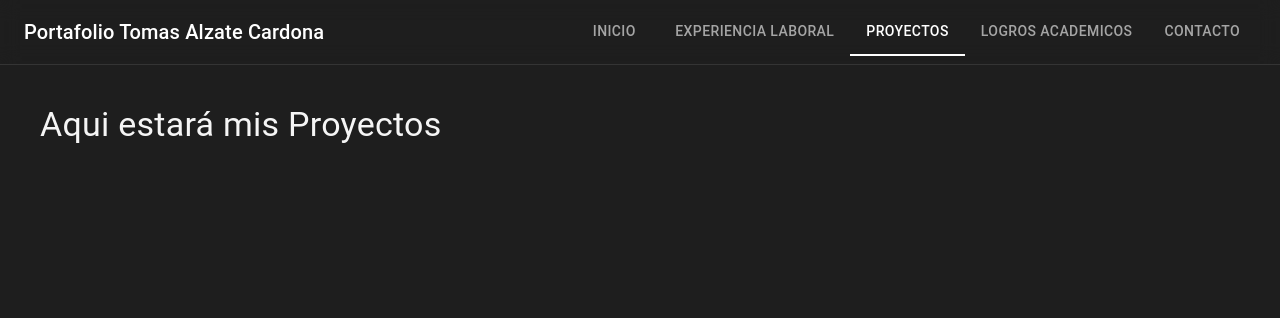
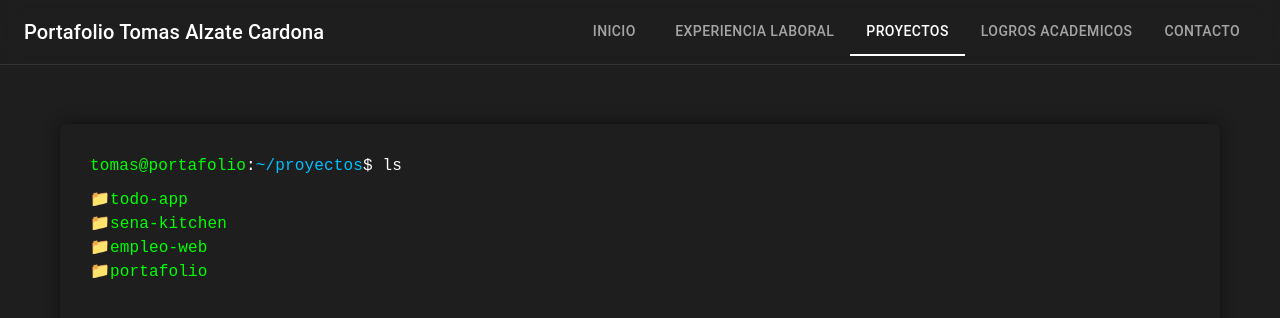
Before and after one commit to l-Tomo/mi-portafolio, a React (Create React App) app: page / in a window 1280 px wide. Both pictures are taken after a click on the tab "PROYECTOS". Shown: the top 318 px of the page. Built offline with nearby package versions, Linux system fonts and the light colour scheme.

Commit message:
Pruebas de proyectos

```diff
--- a/src/App.js
+++ b/src/App.js
@@ -3,6 +3,7 @@ import { AppBar, Tabs, Tab, Toolbar, Box, Typography } from '@mui/material';
 import './App.css';
 import  MainUI  from './components/Main/MainUI';
 import ExperienceUI from './components/Experience/ExperienceUI';
+import ProjectsUI from './components/Projects/ProjectsUI'; // Import ProjectsUI
 
 function App() {
   const [value, setValue] = useState(0);
@@ -36,8 +37,8 @@ function App() {
 
       <Box className="content">
         {value === 0 &&  <MainUI />}
-        {value === 1 && <Typography variant="h4"><ExperienceUI /></Typography>}
-        {value === 2 && <Typography variant="h4">Aqui estará mis Proyectos </Typography>}
+        {value === 1 && <ExperienceUI />}
+        {value === 2 && <ProjectsUI />}
         {value === 3 && <Typography variant="h4">Aqui estará mis Logros Academicos </Typography>}
         {value === 4 &&
           <Typography variant="h4">Sección de Contacto</Typography>
--- /dev/null
+++ b/src/components/Projects/Projects.css
@@ -0,0 +1,54 @@
+.terminal-container {
+    background-color: #1e1e1e;
+    color: #00ff00;
+    font-family: 'Courier New', Courier, monospace;
+    padding: 30px;
+    border-radius: 8px;
+    margin: 20px;
+    box-shadow: 0 0 15px rgba(0,0,0,0.5);
+  }
+
+  .terminal-header {
+    color: #fff;
+    margin-bottom: 10px;
+  }
+
+  .green {
+    color: #00ff00;
+  }
+
+  .blue {
+    color: #00bfff;
+  }
+
+  .project-list {
+    margin-bottom: 20px;
+  }
+
+  .project-item {
+    cursor: pointer;
+    padding-left: 20px;
+    position: relative;
+  }
+
+  .project-item::before {
+    content: "📁";
+    position: absolute;
+    left: 0;
+  }
+
+  .project-item:hover {
+    background-color: #333;
+  }
+
+  .terminal-output {
+    background-color: #121212;
+    padding: 20px;
+    border-radius: 5px;
+    margin-top: 10px;
+  }
+
+  .project-info p {
+    color: #ddd;
+    margin: 5px 0;
+  }
--- /dev/null
+++ b/src/components/Projects/Projects.js
@@ -0,0 +1,38 @@
+import { useState } from 'react';
+
+export const useProjects = () => {
+  const [selected, setSelected] = useState(null);
+
+  const projects = [
+    {
+      name: 'todo-app',
+      title: 'Gestor de ToDos',
+      description: 'Aplicación para gestionar tareas personales. Incluye funcionalidades como creación, edición, eliminación y organización por prioridad.',
+      tech: ['React', 'Zustand', 'Material UI'],
+      year: 2025
+    },
+    {
+      name: 'sena-kitchen',
+      title: 'Software Cocina SENA',
+      description: 'Sistema para controlar recetas, pedidos y stock de ingredientes en el área de cocina del SENA sede Comercio. Interfaz intuitiva y centrada en las necesidades educativas.',
+      tech: ['React', 'Node.js', 'Express', 'MongoDB'],
+      year: 2025
+    },
+    {
+      name: 'empleo-web',
+      title: 'Portal de Empleo (75%)',
+      description: 'Plataforma web para aplicar a trabajos, con perfiles personalizables y envío de CV automatizado. Actualmente en desarrollo.',
+      tech: ['Next.js', 'TailwindCSS'],
+      year: 2025
+    },
+    {
+      name: 'portafolio',
+      title: 'Mi Portafolio',
+      description: 'Este mismo sitio web donde exploro diseños, tecnologías modernas y presento mis proyectos y experiencia.',
+      tech: ['React', 'Material UI', 'Framer Motion'],
+      year: 2025
+    }
+  ];
+
+  return { projects, selected, setSelected };
+};
--- /dev/null
+++ b/src/components/Projects/ProjectsUI.js
@@ -0,0 +1,42 @@
+import React from 'react';
+import './Projects.css';
+import { useProjects } from './Projects';
+
+const ProjectsUI = () => {
+  const { projects, selected, setSelected } = useProjects();
+
+  return (
+    <div className="terminal-container">
+      <div className="terminal-header">
+        <span className="green">tomas@portafolio</span>:<span className="blue">~/proyectos</span>$ ls
+      </div>
+      <div className="project-list">
+        {projects.map((project, i) => (
+          <div
+            key={i}
+            className="project-item"
+            onClick={() => setSelected(project)}
+          >
+            {project.name}
+          </div>
+        ))}
+      </div>
+
+      {selected && (
+        <div className="terminal-output">
+          <div className="terminal-header">
+            <span className="green">tomas@portafolio</span>:<span className="blue">~/proyectos</span>$ cat {selected.name}
+          </div>
+          <div className="project-info">
+            <p><strong>Título:</strong> {selected.title}</p>
+            <p><strong>Descripción:</strong> {selected.description}</p>
+            <p><strong>Tecnologías:</strong> {selected.tech.join(', ')}</p>
+            <p><strong>Año:</strong> {selected.year}</p>
+          </div>
+        </div>
+      )}
+    </div>
+  );
+};
+
+export default ProjectsUI;
```
